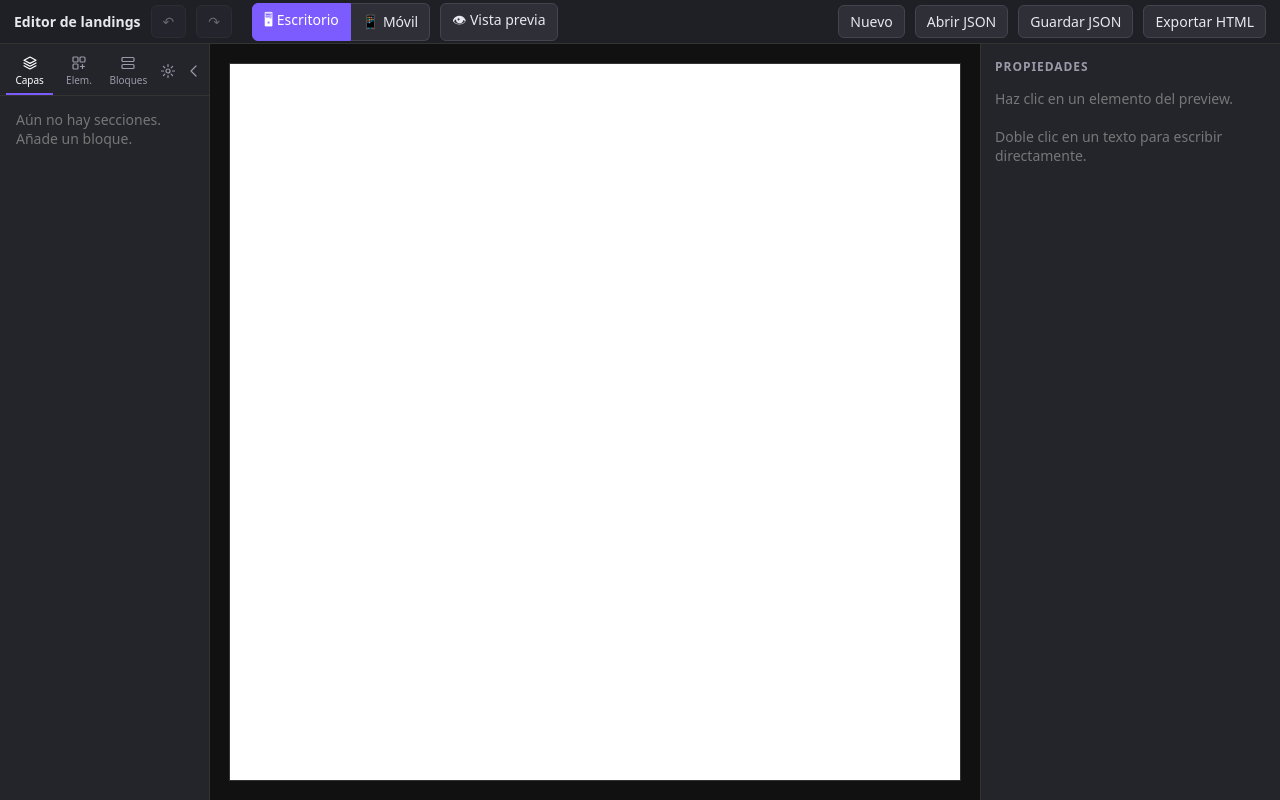
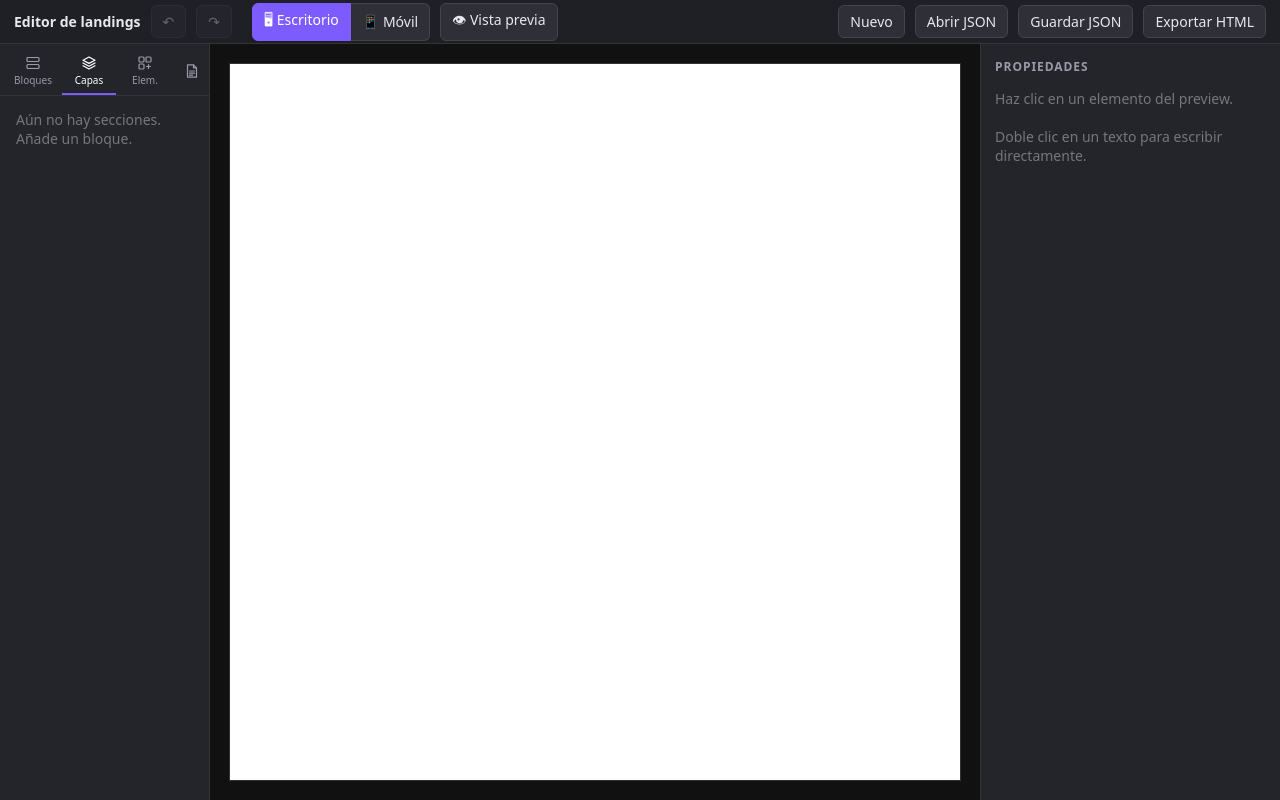
Before and after one commit to m3nt41/webedithor, a website built with Vite: page index.html in a window 1280 px wide. Built offline with nearby package versions, Linux system fonts and the light colour scheme.

Commit message:
Panel izquierdo: orden Bloques/Capas/Elem., sin plegado, icono de hoja para ajustes de pagina
Co-Authored-By: Claude Sonnet 5.5 <noreply@anthropic.com>

```diff
--- a/src/styles/app.css
+++ b/src/styles/app.css
@@ -5,9 +5,7 @@ html, body { height: 100%; margin: 0; }
 body { font: 14px system-ui, sans-serif; background: #1a1a1f; color: #e8e8ee; }
 
 /* 3 columnas: sidebar | preview | inspector */
-#app { display: grid; grid-template-columns: 210px 1fr 300px; grid-template-rows: 44px 1fr; height: 100vh; transition: grid-template-columns .22s ease; }
-#app.sb-plegado { grid-template-columns: 36px 1fr 300px; }
-@media (prefers-reduced-motion: reduce) { #app { transition: none; } }
+#app { display: grid; grid-template-columns: 210px 1fr 300px; grid-template-rows: 44px 1fr; height: 100vh; }
 #toolbar { grid-column: 1 / -1; display: flex; align-items: center; gap: 10px; padding: 0 14px; background: #1f1f26; border-bottom: 1px solid #333; }
 #toolbar .espacio { flex: 1; }
 /* Aviso de varias pestañas: flotante bajo la barra, no mueve el layout */
@@ -37,21 +35,18 @@ button.primario:hover { background: #6a4aee; }
 #sidebar { border-right: 1px solid #333; padding: 0; overflow: hidden; position: relative; min-width: 0; }
 /* Panel izquierdo con pestañas: la barra queda fija y cada panel hace su propio scroll */
 .sb-contenido { width: 210px; height: 100%; display: flex; flex-direction: column; }
-.sb-plegado .sb-contenido { visibility: hidden; transition: visibility 0s .22s; }
 .sb-barra { display: flex; align-items: stretch; gap: 2px; padding: 6px 6px 0; border-bottom: 1px solid #333; flex: none; }
 .sb-tabs { display: flex; flex: 1; gap: 2px; min-width: 0; }
 .sb-tab { flex: 1; min-width: 0; display: flex; flex-direction: column; align-items: center; gap: 2px; padding: 5px 0 6px; background: none; border: 0; border-bottom: 2px solid transparent; color: #9a9aa8; cursor: pointer; font: inherit; font-size: 10px; }
 .sb-tab:hover { color: #fff; }
 .sb-tab[aria-selected=true] { color: #fff; border-bottom-color: #7c5cff; }
-.sb-icono { width: 24px; flex: none; align-self: center; display: grid; place-items: center; height: 24px; margin-bottom: 4px; background: none; border: 0; border-radius: 6px; color: #9a9aa8; cursor: pointer; }
+.sb-icono { width: 26px; flex: none; align-self: center; display: grid; place-items: center; height: 26px; margin: 0 0 4px 4px; background: none; border: 0; border-radius: 6px; color: #9a9aa8; cursor: pointer; }
 .sb-icono:hover { color: #fff; background: #2f2f38; }
-.sb-tab:focus-visible, .sb-icono:focus-visible, .sb-tira:focus-visible { outline: 2px solid #7c5cff; outline-offset: -2px; }
+.sb-icono.activo { color: #fff; background: #3b3470; }
+.sb-tab:focus-visible, .sb-icono:focus-visible { outline: 2px solid #7c5cff; outline-offset: -2px; }
 .sb-panel { flex: 1; min-height: 0; overflow-y: auto; padding: 10px; }
 .sb-panel[hidden] { display: none; }
 .sb-hint { color: #9a9aa8; font-size: 11.5px; margin: 0 0 8px; overflow-wrap: anywhere; }
-.sb-tira { position: absolute; top: 0; left: 0; width: 36px; height: 36px; display: grid; place-items: center; background: none; border: 0; color: #9a9aa8; cursor: pointer; opacity: 0; pointer-events: none; transition: opacity .15s; }
-.sb-plegado .sb-tira { opacity: 1; pointer-events: auto; transition: opacity .15s .1s; }
-.sb-tira:hover { color: #fff; }
 #inspector { border-left: 1px solid #333; }
 /* Acotado a los paneles: si no, se filtra a los títulos de la landing (preview != export) */
 #sidebar h2, #inspector h2 { font-size: 12px; text-transform: uppercase; letter-spacing: .08em; color: #9a9aa8; margin: 16px 0 8px; font-weight: 600; }
--- a/src/ui/sidebar.js
+++ b/src/ui/sidebar.js
@@ -12,17 +12,17 @@ const ICONOS = { section: '▭', container: '▢', heading: 'H', text: '¶', but
 
 // Estado de la vista (solo mientras la página esté abierta; no va a localStorage con la landing)
 let pestanaActiva = 'capas';
-let plegado = false;
 
 const svg = (d) => `<svg viewBox="0 0 16 16" width="16" height="16" fill="none" stroke="currentColor" stroke-width="1.2" stroke-linecap="round" stroke-linejoin="round" aria-hidden="true">${d}</svg>`;
 const SVG_CAPAS = svg('<path d="M8 2 14 5.2 8 8.4 2 5.2Z"/><path d="m2 8 6 3.2L14 8"/><path d="m2 10.8 6 3.2 6-3.2"/>');
 const SVG_ELEM = svg('<rect x="2" y="2" width="5" height="5" rx="1"/><rect x="9" y="2" width="5" height="5" rx="1"/><rect x="2" y="9" width="5" height="5" rx="1"/><path d="M11.5 9.5v4M9.5 11.5h4"/>');
 const SVG_BLOQ = svg('<rect x="2" y="2.5" width="12" height="4" rx="1"/><rect x="2" y="9.5" width="12" height="4" rx="1"/>');
-const SVG_AJUSTES = svg('<circle cx="8" cy="8" r="2"/><path d="M8 1.5v2M8 12.5v2M1.5 8h2M12.5 8h2M3.4 3.4l1.4 1.4M11.2 11.2l1.4 1.4M12.6 3.4l-1.4 1.4M4.8 11.2l-1.4 1.4"/>');
+// Hoja con la esquina doblada y tres líneas de texto = "ajustes de esta página"
+const SVG_AJUSTES = svg('<path d="M3.5 1.8h6l3 3v9.4h-9Z"/><path d="M9.5 1.8v3h3"/><path d="M5.5 8h5M5.5 10.2h5M5.5 12.2h3"/>');
 const PESTANAS = [
+  { id: 'bloques', texto: 'Bloques', icono: SVG_BLOQ },
   { id: 'capas', texto: 'Capas', icono: SVG_CAPAS },
   { id: 'elementos', texto: 'Elem.', icono: SVG_ELEM },
-  { id: 'bloques', texto: 'Bloques', icono: SVG_BLOQ },
 ];
 
 export function initSidebar(host) {
@@ -31,7 +31,6 @@ export function initSidebar(host) {
       <div class="sb-barra">
         <div class="sb-tabs" role="tablist" aria-label="Paneles"></div>
         <button type="button" id="btn-pagina" class="sb-icono" title="Ajustes de la página" aria-label="Ajustes de la página">${SVG_AJUSTES}</button>
-        <button type="button" id="btn-plegar" class="sb-icono" title="Plegar panel" aria-label="Plegar panel">${svg('<path d="m10 3-5 5 5 5"/>')}</button>
       </div>
       <div class="sb-panel" role="tabpanel" id="panel-capas" aria-labelledby="tab-capas">
         <ul class="lista arbol" id="arbol"></ul>
@@ -44,15 +43,20 @@ export function initSidebar(host) {
         <div id="botones-bloques"></div>
       </div>
     </div>
-    <button type="button" id="btn-desplegar" class="sb-tira" title="Mostrar panel" aria-label="Mostrar panel">${svg('<path d="m6 3 5 5-5 5"/>')}</button>
   `;
   const arbol = host.querySelector('#arbol');
   const botonesEl = host.querySelector('#botones-elementos');
   const botonesBl = host.querySelector('#botones-bloques');
   const hint = host.querySelector('#hint-elemento');
-  const app = host.parentElement;
-
-  host.querySelector('#btn-pagina').addEventListener('click', () => select(getState().page.id));
+  const btnPagina = host.querySelector('#btn-pagina');
+  btnPagina.addEventListener('click', () => select(getState().page.id));
+  // Marcado (activo) cuando lo seleccionado es la página
+  function marcarPagina() {
+    const { page, selectedId } = getState();
+    const on = selectedId === page.id;
+    btnPagina.classList.toggle('activo', on);
+    btnPagina.setAttribute('aria-pressed', String(on));
+  }
 
   // ---- Pestañas ----
   const listaTabs = host.querySelector('.sb-tabs');
@@ -88,15 +92,6 @@ export function initSidebar(host) {
     });
   }
   activar(pestanaActiva);
-
-  // ---- Plegar / desplegar todo el panel ----
-  function aplicarPlegado() {
-    app.classList.toggle('sb-plegado', plegado);
-    host.querySelector('.sb-contenido').inert = plegado;
-  }
-  host.querySelector('#btn-plegar').addEventListener('click', () => { plegado = true; aplicarPlegado(); host.querySelector('#btn-desplegar').focus(); });
-  host.querySelector('#btn-desplegar').addEventListener('click', () => { plegado = false; aplicarPlegado(); host.querySelector('#btn-plegar').focus(); });
-  aplicarPlegado();
 
   // ---- Elementos sueltos ----
   ELEMENTS.forEach((e) => {
@@ -254,7 +249,8 @@ export function initSidebar(host) {
     recorrer(page.children, 0);
   }
 
-  subscribe(() => { dibujar(); actualizarHint(); });
+  subscribe(() => { dibujar(); actualizarHint(); marcarPagina(); });
   dibujar();
   actualizarHint();
+  marcarPagina();
 }
```
Also changed, not shown: PROGRESS.md (+1 -1 lines), tests/sidebar-pestanas.mjs (+18 -16 lines).
